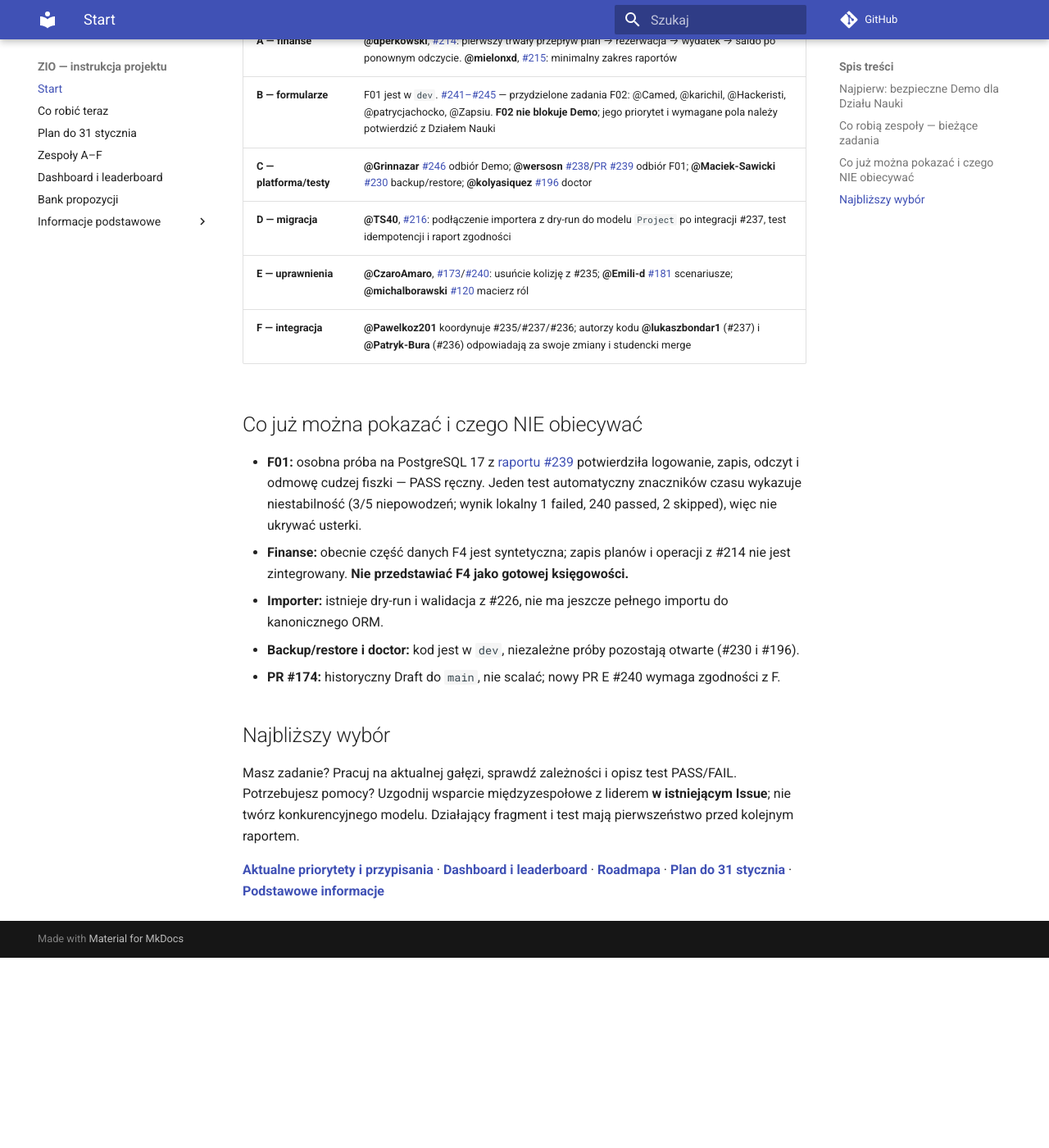
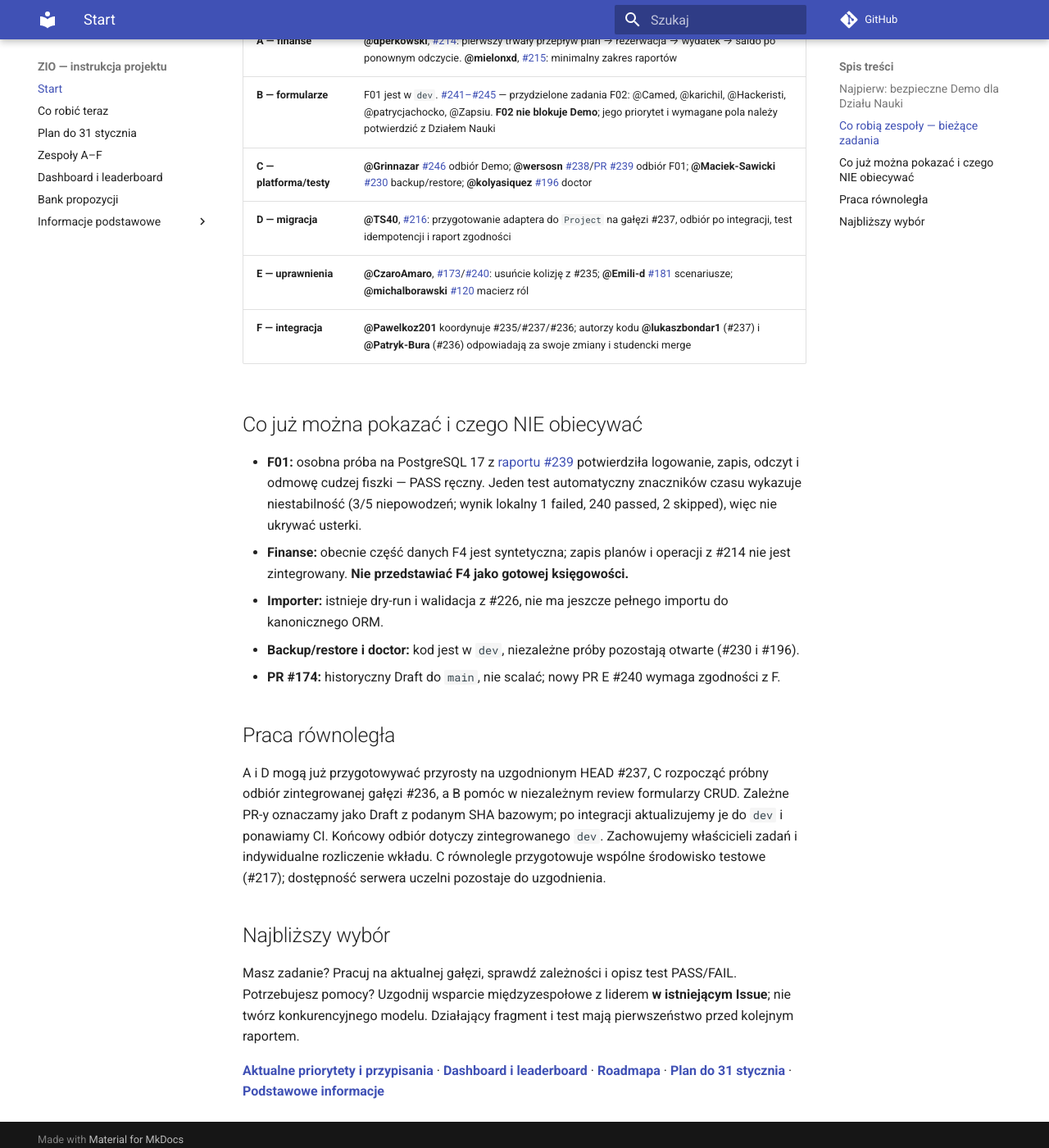
Before and after one commit to zio-wi-pb-mc/pb-science-office-manual, an MkDocs documentation site: the page built from manual/index.md, in a window 1280 px wide and 1400 px high, scrolled down 1240 px. Shown: the whole window at 82% size. Built offline with MkDocs 1.6.1 and Material for MkDocs 9.7.7, drawn with Linux system fonts in a browser that asks for light colours; comment, search, counter and statistics services are not loaded; before the commit the page ends 2408 px from its top, so only the background shows below that; some of the changed text lies outside the part shown.

Commit message:
docs: clarify parallel work and shared test environment

```diff
--- a/manual/index.md
+++ b/manual/index.md
@@ -14,9 +14,9 @@
 | **2** | [PR #237](https://github.com/zio-wi-pb-mc/pb-science-office/pull/237) — F, **@lukaszbondar1**: trwały model `Project` PostgreSQL i odczyt F3/F4 | PR otwarty, wymaga niezależnego review aktualnej integracji |
 | **3** | [PR #236](https://github.com/zio-wi-pb-mc/pb-science-office/pull/236) — F, **@Patryk-Bura**: tworzenie i edycja projektu przez operatora | PR otwarty; po #237 odświeżyć bazę, ponowić CI i review |
 | **Równolegle** | [#173](https://github.com/zio-wi-pb-mc/pb-science-office/issues/173), [PR #240](https://github.com/zio-wi-pb-mc/pb-science-office/pull/240) — E, **@CzaroAmaro** i zespół: jeden kontrakt ról/przypisań z F | **Nie scalać #240 osobno**, bo nakłada się na `ProjectAssignment` z #235 |
-| **Po integracji** | [#246](https://github.com/zio-wi-pb-mc/pb-science-office/issues/246) — C, **@Grinnazar**: niezależny test dwóch kont i Docker Demo na `dev`, raport GO/NO-GO | Zadanie przydzielone; odbiór zależy od studenckich merge |
+| **Po integracji** | [#246](https://github.com/zio-wi-pb-mc/pb-science-office/issues/246) — C, **@Grinnazar**: niezależny test dwóch kont i Docker Demo na `dev`, raport GO/NO-GO | Próba na #236 już teraz; końcowy odbiór na `dev` |
 
-**Scalenia do `dev` wykonują studenci**, po merytorycznym review i zielonym CI, w kolejności **#235 → #237 → #236**. Po każdym merge odświeżyć kolejny PR i powtórzyć CI. ChatGPT nie wykonuje merge studenckich PR. Wydanie `dev → main` należy wyłącznie do prowadzącego.
+**Scalenia do `dev` wykonują studenci**, po merytorycznym review i zielonym CI, w kolejności **#235 → #237 → #236**. Po każdym merge odświeżyć kolejny PR i powtórzyć CI. Wydanie `dev → main` należy wyłącznie do prowadzącego.
 
 **Warunek pokazania aplikacji:** Docker Demo `DEBUG=False` z dwoma różnymi kontami; filtrowanie własnych projektów; 404 dla cudzych szczegółów, budżetu i JSON; operator zapisuje projekt w PostgreSQL i odczytuje go w nowej sesji. Brak któregokolwiek krytycznego punktu oznacza **NO-GO** dla pokazu tego przepływu.
 
@@ -27,7 +27,7 @@
 | **A — finanse** | **@dperkowski**, [#214](https://github.com/zio-wi-pb-mc/pb-science-office/issues/214): pierwszy trwały przepływ plan → rezerwacja → wydatek → saldo po ponownym odczycie. **@mielonxd**, [#215](https://github.com/zio-wi-pb-mc/pb-science-office/issues/215): minimalny zakres raportów |
 | **B — formularze** | F01 jest w `dev`. [#241–#245](https://github.com/zio-wi-pb-mc/pb-science-office/issues/241) — przydzielone zadania F02: @Camed, @karichil, @Hackeristi, @patrycjachocko, @Zapsiu. **F02 nie blokuje Demo**; jego priorytet i wymagane pola należy potwierdzić z Działem Nauki |
 | **C — platforma/testy** | **@Grinnazar** [#246](https://github.com/zio-wi-pb-mc/pb-science-office/issues/246) odbiór Demo; **@wersosn** [#238](https://github.com/zio-wi-pb-mc/pb-science-office/issues/238)/[PR #239](https://github.com/zio-wi-pb-mc/pb-science-office/pull/239) odbiór F01; **@Maciek-Sawicki** [#230](https://github.com/zio-wi-pb-mc/pb-science-office/issues/230) backup/restore; **@kolyasiquez** [#196](https://github.com/zio-wi-pb-mc/pb-science-office/issues/196) doctor |
-| **D — migracja** | **@TS40**, [#216](https://github.com/zio-wi-pb-mc/pb-science-office/issues/216): podłączenie importera z dry-run do modelu `Project` po integracji #237, test idempotencji i raport zgodności |
+| **D — migracja** | **@TS40**, [#216](https://github.com/zio-wi-pb-mc/pb-science-office/issues/216): przygotowanie adaptera do `Project` na gałęzi #237, odbiór po integracji, test idempotencji i raport zgodności |
 | **E — uprawnienia** | **@CzaroAmaro**, [#173](https://github.com/zio-wi-pb-mc/pb-science-office/issues/173)/[#240](https://github.com/zio-wi-pb-mc/pb-science-office/pull/240): usuńcie kolizję z #235; **@Emili-d** [#181](https://github.com/zio-wi-pb-mc/pb-science-office/issues/181) scenariusze; **@michalborawski** [#120](https://github.com/zio-wi-pb-mc/pb-science-office/issues/120) macierz ról |
 | **F — integracja** | **@Pawelkoz201** koordynuje #235/#237/#236; autorzy kodu **@lukaszbondar1** (#237) i **@Patryk-Bura** (#236) odpowiadają za swoje zmiany i studencki merge |
 
@@ -39,6 +39,10 @@
 - **Backup/restore i doctor:** kod jest w `dev`, niezależne próby pozostają otwarte (#230 i #196).
 - **PR #174:** historyczny Draft do `main`, nie scalać; nowy PR E #240 wymaga zgodności z F.
 
+## Praca równoległa
+
+A i D mogą już przygotowywać przyrosty na uzgodnionym HEAD #237, C rozpocząć próbny odbiór zintegrowanej gałęzi #236, a B pomóc w niezależnym review formularzy CRUD. Zależne PR-y oznaczamy jako Draft z podanym SHA bazowym; po integracji aktualizujemy je do `dev` i ponawiamy CI. Końcowy odbiór dotyczy zintegrowanego `dev`. Zachowujemy właścicieli zadań i indywidualne rozliczenie wkładu. C równolegle przygotowuje wspólne środowisko testowe (#217); dostępność serwera uczelni pozostaje do uzgodnienia.
+
 ## Najbliższy wybór
 
 Masz zadanie? Pracuj na aktualnej gałęzi, sprawdź zależności i opisz test PASS/FAIL. Potrzebujesz pomocy? Uzgodnij wsparcie międzyzespołowe z liderem **w istniejącym Issue**; nie twórz konkurencyjnego modelu. Działający fragment i test mają pierwszeństwo przed kolejnym raportem.
```
